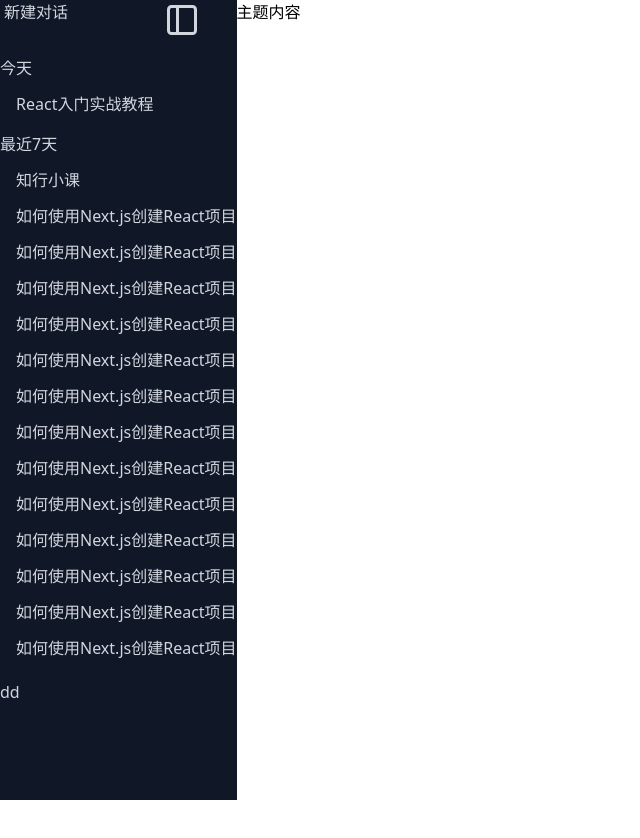
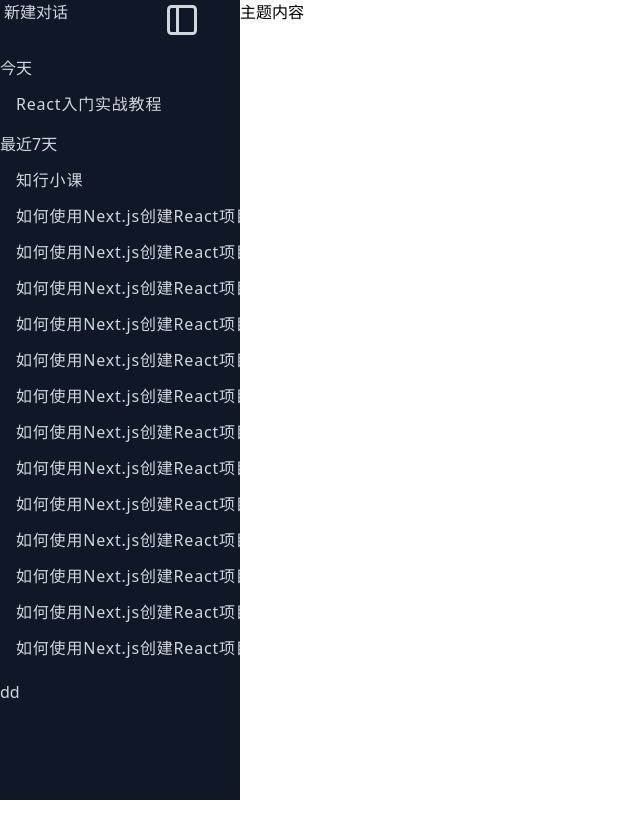
Before and after one commit to yexiaobrycezhang/react_pratise, a Next.js app in the folder chatgpt-app/: page / in a window 1280 px wide. Shown: the whole page, without its empty margins (0-640 px from the left). Built offline with nearby package versions, Linux system fonts and the light colour scheme.

Commit message:
设置字体间距离

```diff
--- a/chatgpt-app/components/home/nav/NavChat.js
+++ b/chatgpt-app/components/home/nav/NavChat.js
@@ -16,7 +16,7 @@
             {item[1].map((chat, index) => (
               <li
                 key={chat.id}
-                className={`my-2   my-3 relavtive
+                className={`my-2   my-3 relavtive tracking-[0.05em]
                   hover:bg-gray-400 cursor-pointer flex items-center
                   ${selectedItem?.id === chat.id ? "bg-gray-400" : ""}`}
                 onClick={() => setSelectedItem(chat)}
```
